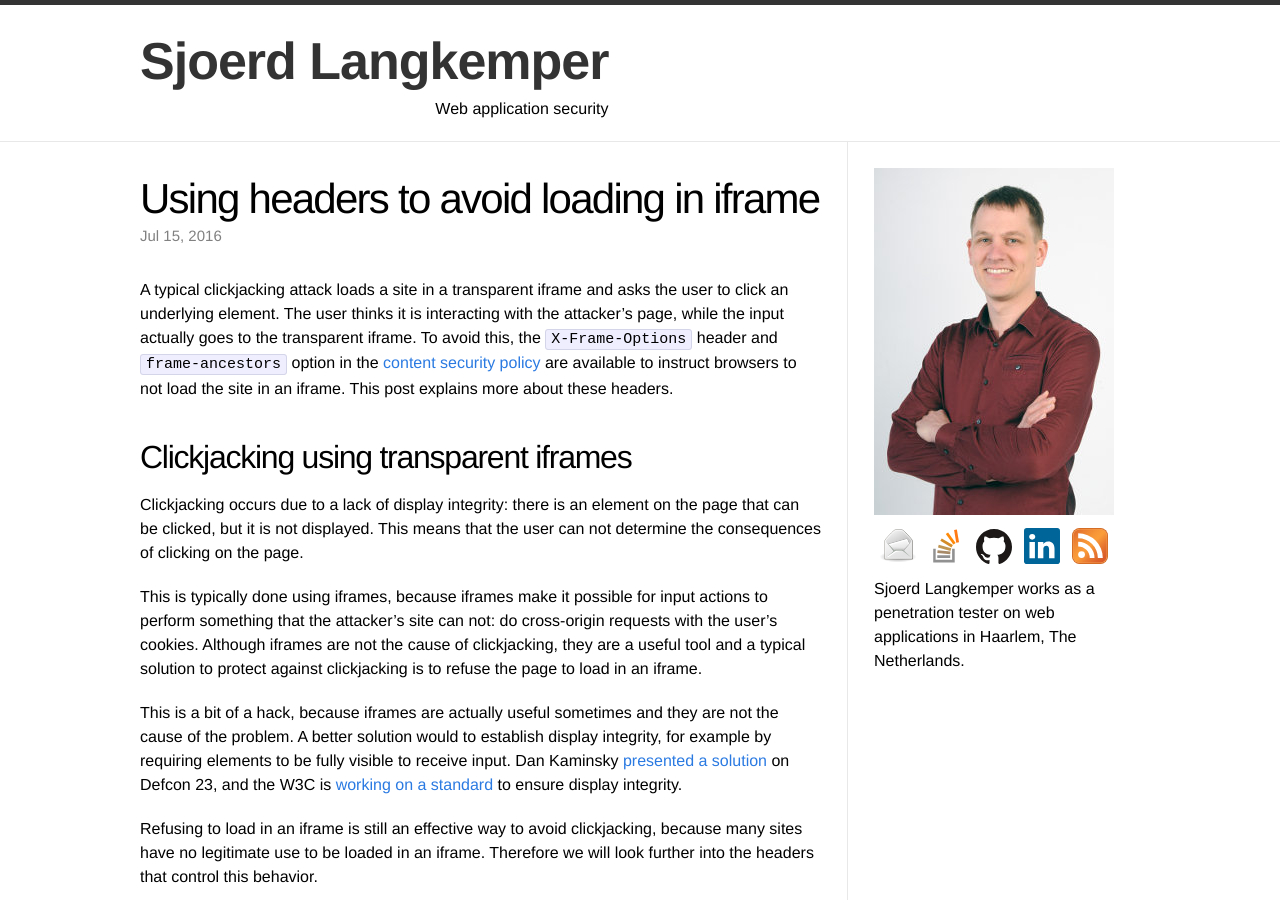
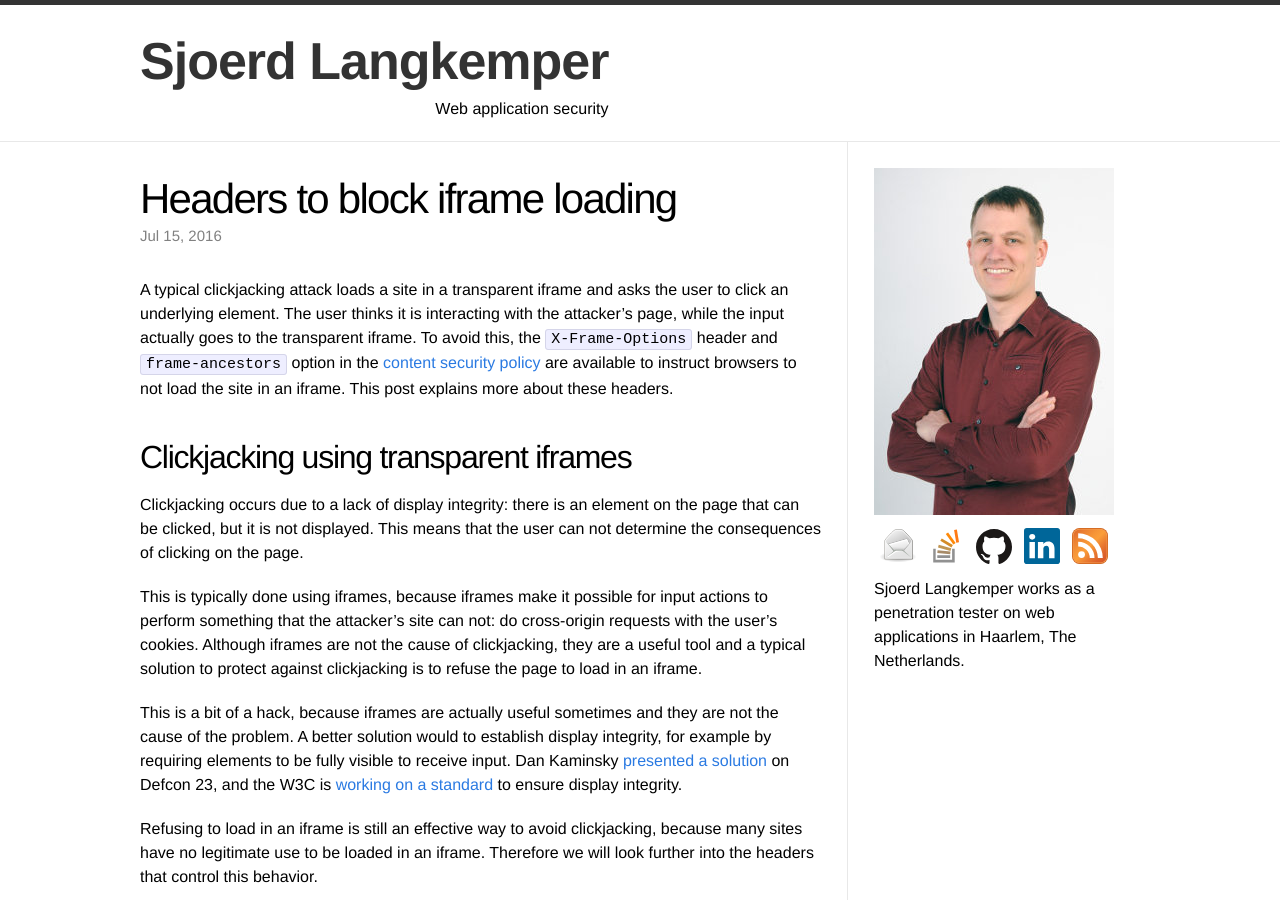
Before and after one commit to Sjord/Sjord.github.io, a Jekyll site: the page built from _posts/2016-07-15-block-iframe-loading.md, in a window 1280 px wide and 900 px high. Built offline with Jekyll 4.4.1, drawn with Linux system fonts in a browser that asks for light colours.

Commit message:
Change title slightly

```diff
--- a/_posts/2016-07-15-block-iframe-loading.md
+++ b/_posts/2016-07-15-block-iframe-loading.md
@@ -1,6 +1,6 @@
 ---
 layout: post
-title: "Using headers to avoid loading in iframe"
+title: "Headers to block iframe loading"
 thumbnail: frames-240.jpg
 date: 2016-07-15
 ---
```
